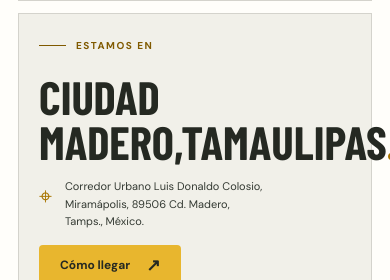
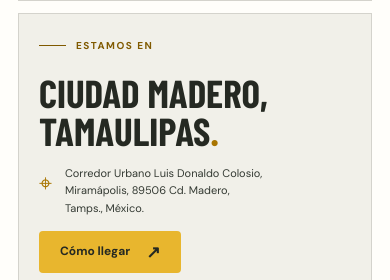
Before and after one commit to Abraha-DEV/vulcanizadora_willy, a plain HTML site: page index.html in a window 390 px wide. Shown: the part 3752-4032 px from the top of the page. Drawn offline with nearby package versions, Linux system fonts and the light colour scheme; a web font is replaced by a local one.

Commit message:
responsive cell

```diff
--- a/css/styles.css
+++ b/css/styles.css
@@ -55,3 +55,7 @@
   .hero-note{position:relative;right:auto;bottom:auto;margin-top:22px}
   .hero-actions .button{min-height:46px;padding-inline:15px}
 }
+
+@media(max-width:680px){
+  .location-panel .location-title{font-size:clamp(34px,10vw,44px);line-height:.98;overflow-wrap:normal}
+}
--- a/index.html
+++ b/index.html
@@ -127,7 +127,7 @@
             <dl class="hours-list"><div><dt>Lunes a sábado</dt><dd>7:20 a. m. – 6:00 p. m.</dd></div><div><dt>Domingo</dt><dd>9:00 a. m. – 3:00 p. m.</dd></div></dl>
           </article>
           <article class="detail-panel location-panel" id="ubicacion">
-            <p class="eyebrow"><span class="eyebrow-line"></span> Estamos en</p><h2>Ciudad Madero,Tamaulipas<span class="yellow">.</span></h2>
+            <p class="eyebrow"><span class="eyebrow-line"></span> Estamos en</p><h2 class="location-title">Ciudad Madero,<br>Tamaulipas<span class="yellow">.</span></h2>
             <div class="location-address"><span class="location-pin" aria-hidden="true">⌖</span><address>Corredor Urbano Luis Donaldo Colosio,<br>Miramápolis, 89506 Cd. Madero,<br>Tamps., México.</address></div>
             <a class="button button-yellow" href="https://www.google.com/maps/search/?api=1&query=Taller%20de%20Multiservicios%20Willy%2C%20Corredor%20Urbano%20Luis%20Donaldo%20Colosio%2C%20Miramapolis%2C%2089506%20Cd%20Madero%2C%20Tamps.%2C%20M%C3%A9xico" target="_blank" rel="noopener noreferrer">Cómo llegar <span aria-hidden="true">↗</span></a>
             <p class="map-note">Busca el taller como “Taller de Multiservicios Willy” en Google Maps.</p>
```
